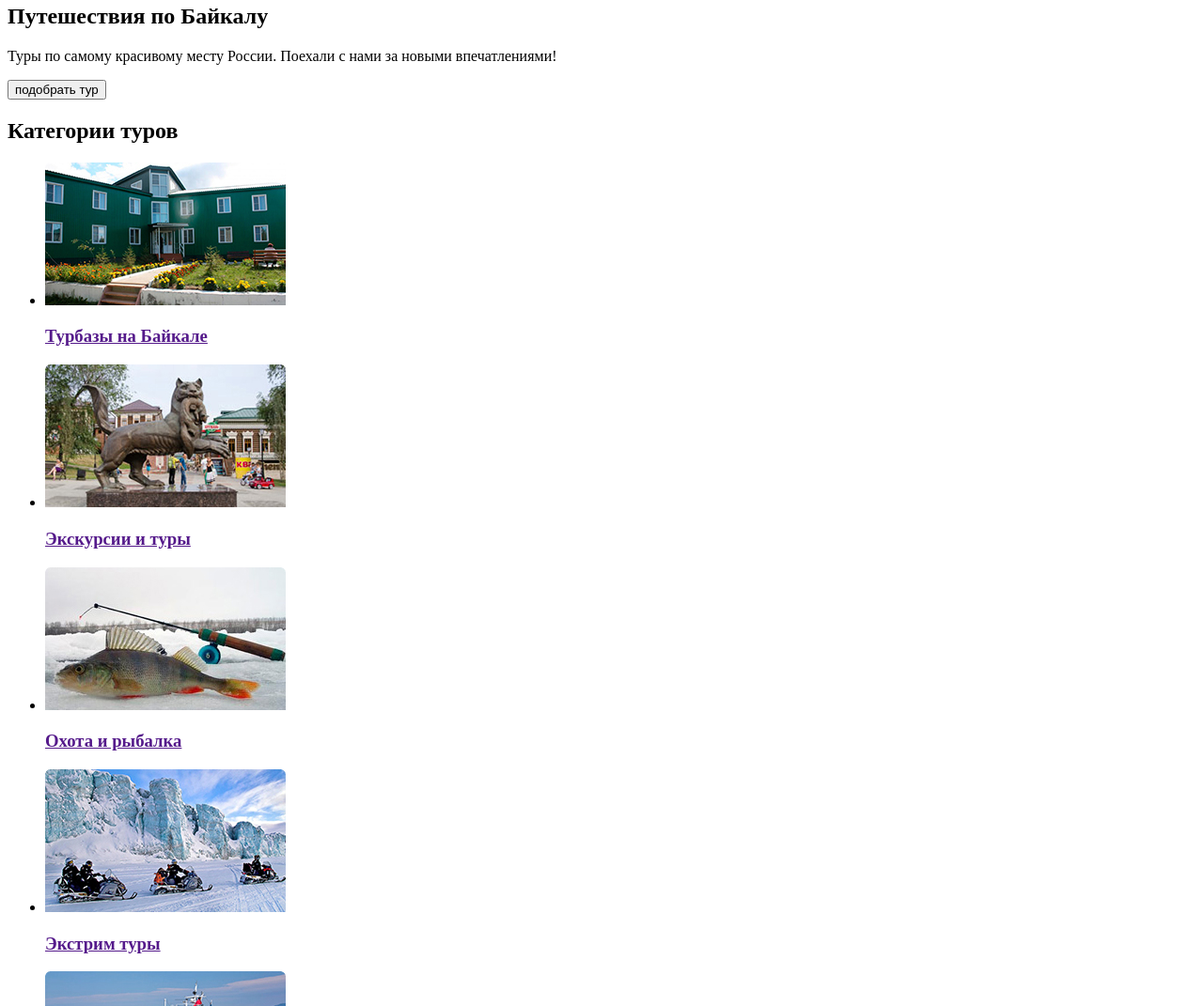
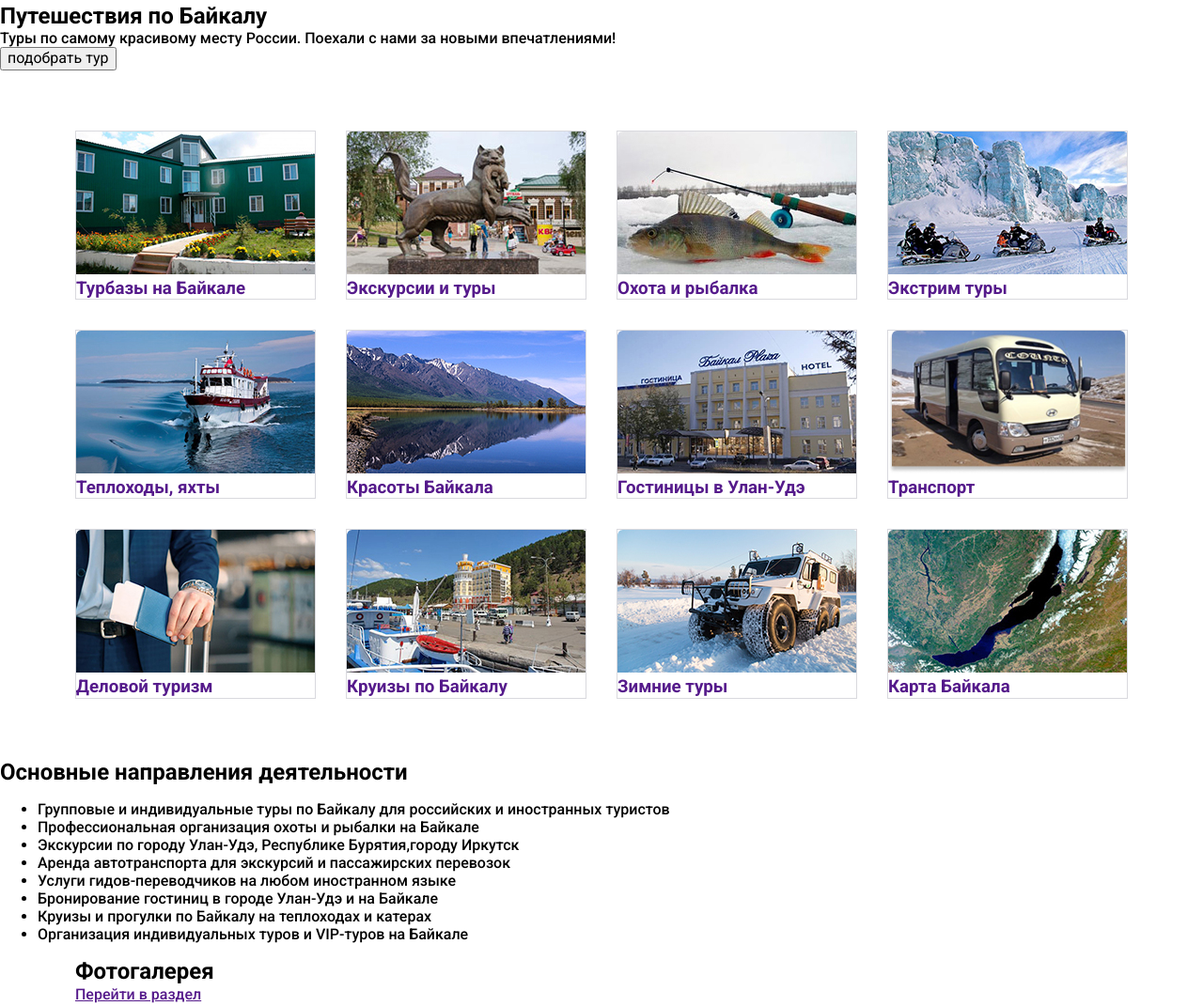
Before and after one commit to Stavr101/baikal, a plain HTML site: page index.html in a window 1280 px wide. Shown: the part 277-1348 px from the top of the page at 94% size. Drawn offline with nearby package versions, Linux system fonts and the light colour scheme.

Commit message:
байкал после практики 2

```diff
--- /dev/null
+++ b/css/styles.css
@@ -0,0 +1,81 @@
+:root {
+  --primari-text-color: #333333;
+  --title-text-color: #000000;
+  --accent-color: #ffffff;
+}
+
+.link {
+  text-decoration: none;
+}
+
+.list {
+  list-style: none;
+  margin-top: 0;
+  margin-bottom: 0;
+  padding-left: 0;
+}
+h1,
+h2,
+h3,
+h4,
+p {
+  margin-top: 0;
+  margin-bottom: 0;
+}
+.image {
+  display: block;
+}
+.container {
+  width: 1150px;
+  margin-left: auto;
+  margin-right: auto;
+  padding-left: 15px;
+  padding-right: 15px;
+}
+body {
+  font-family: roboto;
+  font-weight: 500;
+  font-style: normal;
+  font-size: 16;
+  line-height: 1.19;
+}
+.categories-title {
+  color: var(--title-text-color);
+  font-weight: 500;
+  font-size: 16px;
+  line-height: 1.19;
+}
+
+.visually-hidden {
+  position: absolute;
+  width: 1px;
+  height: 1px;
+  margin: -1px;
+  border: 0;
+  padding: 0;
+  white-space: nowrap;
+  clip-path: inset(100%);
+  clip: rect(0 0 0 0);
+  overflow: hidden;
+}
+
+.categories-list {
+  display: flex;
+  flex-wrap: wrap;
+  margin-top: -32px;
+  margin-right: -32px;
+}
+.categories-item {
+  margin-top: 32px;
+  margin-right: 32px;
+  overflow: hidden;
+  border: 1px solid #d9d9de;
+  width: calc((100% / 4) - 32px);
+}
+.categories-subtitle {
+  border: ;
+}
+.categories {
+  padding-top: 64px;
+  padding-bottom: 64px;
+}
--- a/index.html
+++ b/index.html
@@ -5,6 +5,21 @@
     <meta http-equiv="X-UA-Compatible" content="IE=edge" />
     <meta name="viewport" content="width=device-width, initial-scale=1.0" />
     <title>О Байкале</title>
+    <link rel="preconnect" href="https://fonts.googleapis.com" />
+    <link rel="preconnect" href="https://fonts.gstatic.com" crossorigin />
+    <link
+      href="https://fonts.googleapis.com/css2?family=PT+Serif:wght@700&family=Roboto:wght@400;500;700&display=swap"
+      rel="stylesheet"
+    />
+    <link
+      rel="stylesheet"
+      href="https://cdnjs.cloudflare.com/ajax/libs/modern-normalize/1.1.0/modern-normalize.min.css"
+      integrity="sha512-wpPYUAdjBVSE4KJnH1VR1HeZfpl1ub8YT/NKx4PuQ5NmX2tKuGu6U/JRp5y+Y8XG2tV+wKQpNHVUX03MfMFn9Q=="
+      crossorigin="anonymous"
+      referrerpolicy="no-referrer"
+    />
+
+    <link rel="stylesheet" href="./css/styles.css" />
   </head>
   <body>
     <header>
@@ -40,139 +55,147 @@
         </p>
         <button type="button">подобрать тур</button>
       </section>
-      <section>
-        <h2>Категории туров</h2>
-        <ul>
-          <li>
-            <a href=""
+      <section class="categories">
+        <div class="container">
+          <h2 class="visually-hidden">Категории туров</h2>
+          <ul class="categories-list list">
+            <li class="categories-item">
+              <a href="" class="link"
                 ><img
                   src="./images/Турбазы-на-Байкале.jpg"
                   alt="Турбазы-на-Байкале"
                   width="256"
                   height="152"
                 />
-              <h3>Турбазы на Байкале</h3>
+                <h3 class="categories-subtitle">Турбазы на Байкале</h3>
               </a>
             </li>
-          <li>
-            <a href=""
+
+            <li class="categories-item">
+              <a href="" class="link"
                 ><img
                   src="./images/Экскурсии-и-туры.jpg"
                   alt="Экскурсии-и-туры"
                   width="256"
                   height="152"
                 />
-              <h3>Экскурсии и туры</h3></a
-            >
+                <h3>Экскурсии и туры</h3>
+              </a>
             </li>
-
-          <li>
-            <a href=""
+            <li class="categories-item">
+              <a href="" class="link"
                 ><img
                   src="./images/Охота-и-рыбалка.jpg"
                   alt="Охота-и-рыбалка"
                   width="256"
                   height="152"
                 />
-              <h3>Охота и рыбалка</h3></a
-            >
+
+                <h3>Охота и рыбалка</h3>
+              </a>
             </li>
-          <li>
-            <a href=""
+            <li class="categories-item">
+              <a href="" class="link"
                 ><img
                   src="./images/Экстрим-туры.jpg"
                   alt="Экстрим-туры"
                   width="256"
                   height="152"
                 />
-              <h3>Экстрим туры</h3></a
-            >
+
+                <h3>Экстрим туры</h3>
+              </a>
             </li>
-          <li>
-            <a href=""
+            <li class="categories-item">
+              <a href="" class="link"
                 ><img
                   src="./images/Теплоходы-яхты.jpg"
                   alt="Теплоходы,-яхты"
                   width="256"
                   height="152"
                 />
-              <h3>Теплоходы, яхты</h3></a
-            >
+                <h3>Теплоходы, яхты</h3>
+              </a>
             </li>
-          <li>
-            <a href=""
+            <li class="categories-item">
+              <a href="" class="link"
                 ><img
                   src="./images/Красоты-Байкала.jpg"
                   alt="Красоты-Байкала"
                   width="256"
                   height="152"
                 />
-              <h3>Красоты Байкала</h3></a
-            >
+                <h3>Красоты Байкала</h3>
+              </a>
             </li>
-          <li>
-            <a href=""
+            <li class="categories-item">
+              <a href="" class="link"
                 ><img
                   src="./images/Гостиницы-в-Улан-Удэ.jpg"
                   alt="Гостиницы-в-Улан-Удэ"
                   width="256"
                   height="152"
                 />
-              <h3>Гостиницы в Улан-Удэ</h3></a
-            >
+                <h3>Гостиницы в Улан-Удэ</h3>
+              </a>
             </li>
-          <li>
-            <a href=""
+            <li class="categories-item">
+              <a href="" class="link"
                 ><img
                   src="./images/Транспорт.jpg"
                   alt="Транспорт"
                   width="256"
                   height="152"
-            /></a>
+                />
                 <h3>Транспорт</h3>
+              </a>
             </li>
-          <li>
-            <a href=""
+            <li class="categories-item">
+              <a href="" class="link"
                 ><img
                   src="./images/Деловой-туризм.jpg"
                   alt="Деловой-туризм"
                   width="256"
                   height="152"
-            /></a>
+                />
                 <h3>Деловой туризм</h3>
+              </a>
             </li>
-          <li>
-            <a href=""
+            <li class="categories-item">
+              <a href="" class="link"
                 ><img
                   src="./images/Круизы-по-Байкалу.jpg"
                   alt="Круизы-по-Байкалу"
                   width="256"
                   height="152"
-            /></a>
+                />
                 <h3>Круизы по Байкалу</h3>
+              </a>
             </li>
-          <li>
-            <a href=""
+            <li class="categories-item">
+              <a href="" class="link"
                 ><img
                   src="./images/Зимние-туры.jpg"
                   alt="Зимние-туры"
                   width="256"
                   height="152"
-            /></a>
+                />
                 <h3>Зимние туры</h3>
+              </a>
             </li>
-          <li>
-            <a href=""
+            <li class="categories-item">
+              <a href="" class="link"
                 ><img
                   src="./images/О-Байкале.jpg"
                   alt="Карта-Байкала"
                   width="256"
                   height="152"
                 />
-              <h3>Карта Байкала</h3></a
-            >
+                <h3>Карта Байкала</h3>
+              </a>
             </li>
           </ul>
+        </div>
       </section>
       <section>
         <h2>Основные направления деятельности</h2>
@@ -202,8 +225,9 @@
           </li>
         </ul>
       </section>
-      <section>
-        <h2>Фотогалерея</h2>
+      <section class="gallery">
+        <div class="container">
+          <h2 class="gallery-title">Фотогалерея</h2>
           <a href="">Перейти в раздел</a>
 
           <ul>
@@ -260,6 +284,7 @@
               />
             </li>
           </ul>
+        </div>
       </section>
       <section>
         <h2>Призыв</h2>
```
Lines whose indentation alone changed are shown as unchanged.
